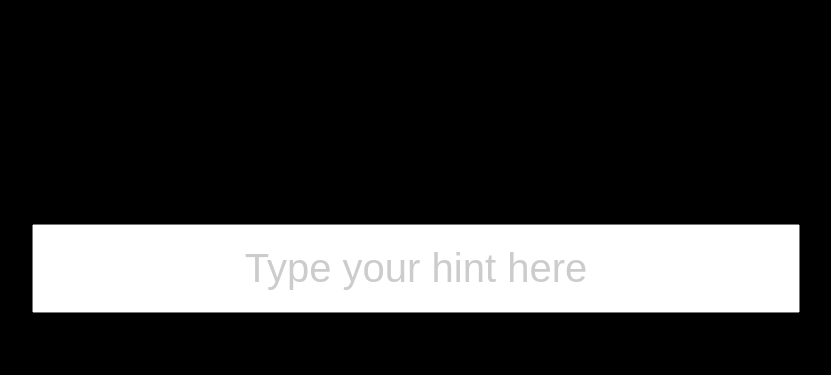
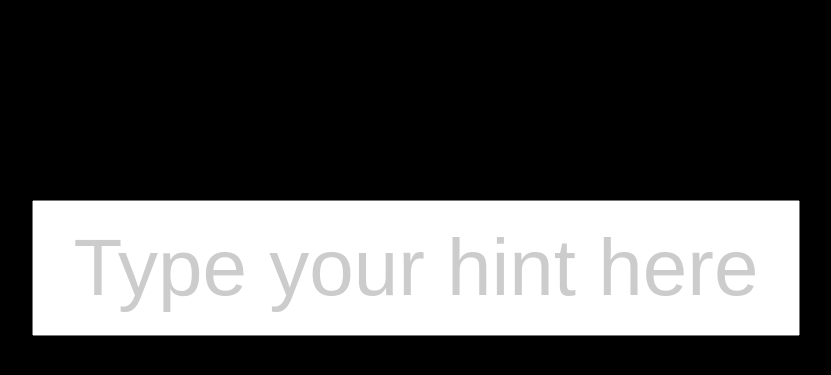
Before and after one commit to shrmtmt/just1, a Flask app: page /clue_giver in a window 1280 px wide. Shown: the part 132-507 px from the top of the page, without its empty margins (224-1055 px from the left). Run offline with Flask 3, Linux system fonts and the light colour scheme.

Commit message:
Update clue_giver.html

```diff
--- a/templates/clue_giver.html
+++ b/templates/clue_giver.html
@@ -17,8 +17,8 @@
             padding: 20px;
             margin: 20px 0;
             text-align: center;
-            font-size: 2.5em; /* フォントサイズを2.5倍に */
-            color: #333; /* テキストの色 */
+            font-size: 5em;
+            color: #333;
         }
         input[type="text"]::placeholder {
             color: #ccc; /* プレースホルダーの色 */
```
